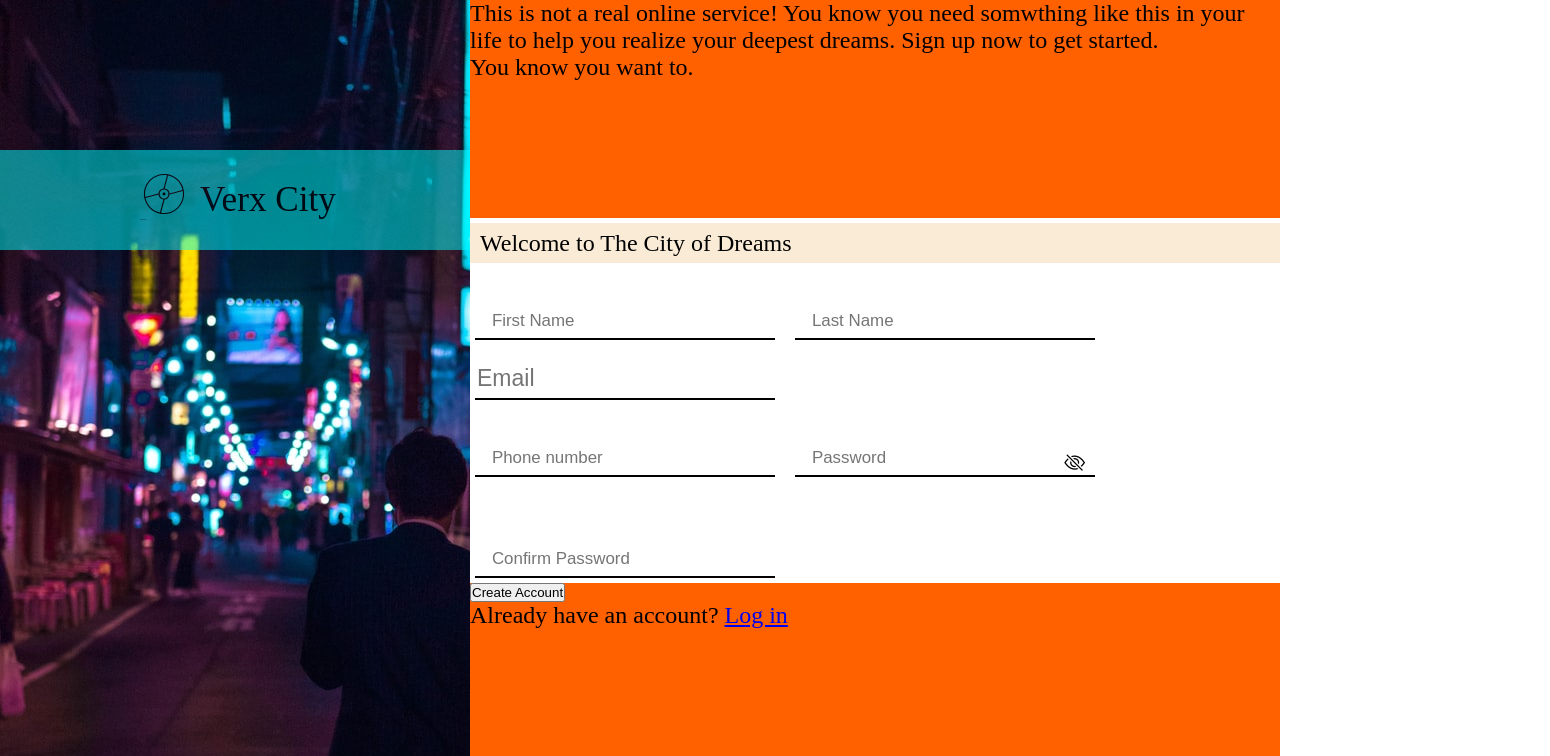
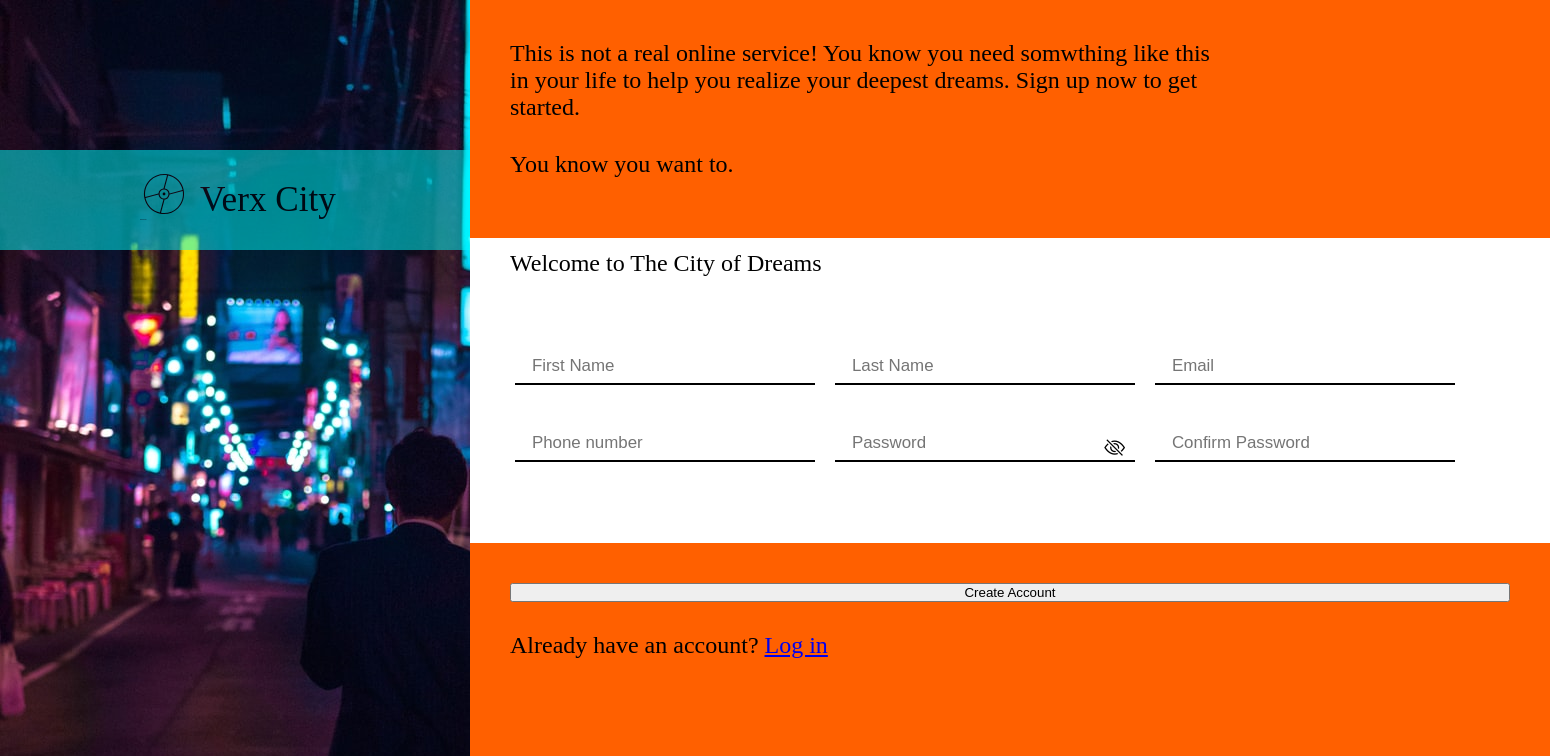
Before and after one commit to falteringsky/sign-up-form, a plain HTML site: page index.html in a window 1280 px wide. Shown: the top 756 px of the page, 1550 px wide, since content can reach past the window. Drawn offline with nearby package versions, Linux system fonts and the light colour scheme.

Commit message:
added styles for inputs and form as whole. Need to edit submit button

```diff
--- a/styles.css
+++ b/styles.css
@@ -72,17 +72,30 @@ main {
     background-color: #ff6000;
     width: 100%;
     height: 300px;
+    display: flex;
+    flex-direction: column;
+    justify-content: end;
+    gap: 30px;
+    padding: 40px;
 }
 
 .formIntro {
     display: flex;
     height: 40px;
-    background-color: antiquewhite;
-    padding: 6px 10px;
+    /* background-color: antiquewhite; */
+    padding: 6px 40px;
     margin-top: 5px;
     margin-bottom: 15px;
     justify-content: flex-start;
     align-items: center;
+}
+
+.fontMain.topTxt {
+    width: 700px;
+}
+
+.fontMain.smallTxt {
+    margin-bottom: 20px;
 }
 
 .form {
@@ -91,27 +104,39 @@ main {
     /* background-color: #28a745; */
 }
 
+.frm {
+    height: 300px;
+}
+
 .formConfirm {
     background-color: #ff6000;
     width: 100%;
     height: 100%;
+    padding: 40px;
+}
+
+.formSubmit {
+    display: flex;
+    flex-direction: column;
+    gap: 30px;
 }
 
 .formInputs {
     display: flex;
     font-size: 1.3rem;
+    justify-content: flex-start;
+    align-items: center;
+    margin-top: 30px;
+    padding: 10px 40px;
 }
 
-.form li > .firstName, .lastName, .phoneNumber, .password, .confirmPassword {
+.form li > .firstName, .lastName, .email, .phoneNumber, .password, .confirmPassword {
     border: none;
     border-bottom: 0;
     margin-bottom: 0px;
     position: relative;
 }
 
-/* .form li:last-child {
-    border-bottom: 1px solid #ccc;
-} */
 
 ul {
     display: flex;
@@ -119,14 +144,15 @@ ul {
     list-style: none;
     gap: 20px;
     padding: 5px;
+    width: 1000px;
 }
 
-.firstName >label, .lastName>label, .phoneNumber>label, .password >label, .confirmPassword >label{
+.firstName >label, .lastName>label, .email>label, .phoneNumber>label, .password >label, .confirmPassword >label{
     display: block;
     border: 0;
 }
 
-.firstName>input, .lastName >input, .phoneNumber >input, .password > input, .confirmPassword > input{
+.firstName>input, .lastName >input, .email>input, .phoneNumber >input, .password > input, .confirmPassword > input{
    display: block;
    font-size: .8125em;;
     width: 300px;
@@ -137,7 +163,7 @@ ul {
     border-bottom: 2px solid #000
 }
 
-.firstName >label, .lastName>label, .phoneNumber>label, .password >label, .confirmPassword >label {
+.firstName >label, .lastName>label, .email>label, .phoneNumber>label, .password >label, .confirmPassword >label {
     font-size: .8125em;/* 13/16 */
     position: absolute;
     top: -.3em;
@@ -186,7 +212,8 @@ small {
     flex-wrap: wrap;
 }
 
-@keyframes emailCaret-anim{
+
+/*@keyframes emailCaret-anim{
     from   {
         opacity: 1;
 }
@@ -297,3 +324,4 @@ input[type=email] {
     top: 8px;
     width: 4px;
 }
+*/
```
